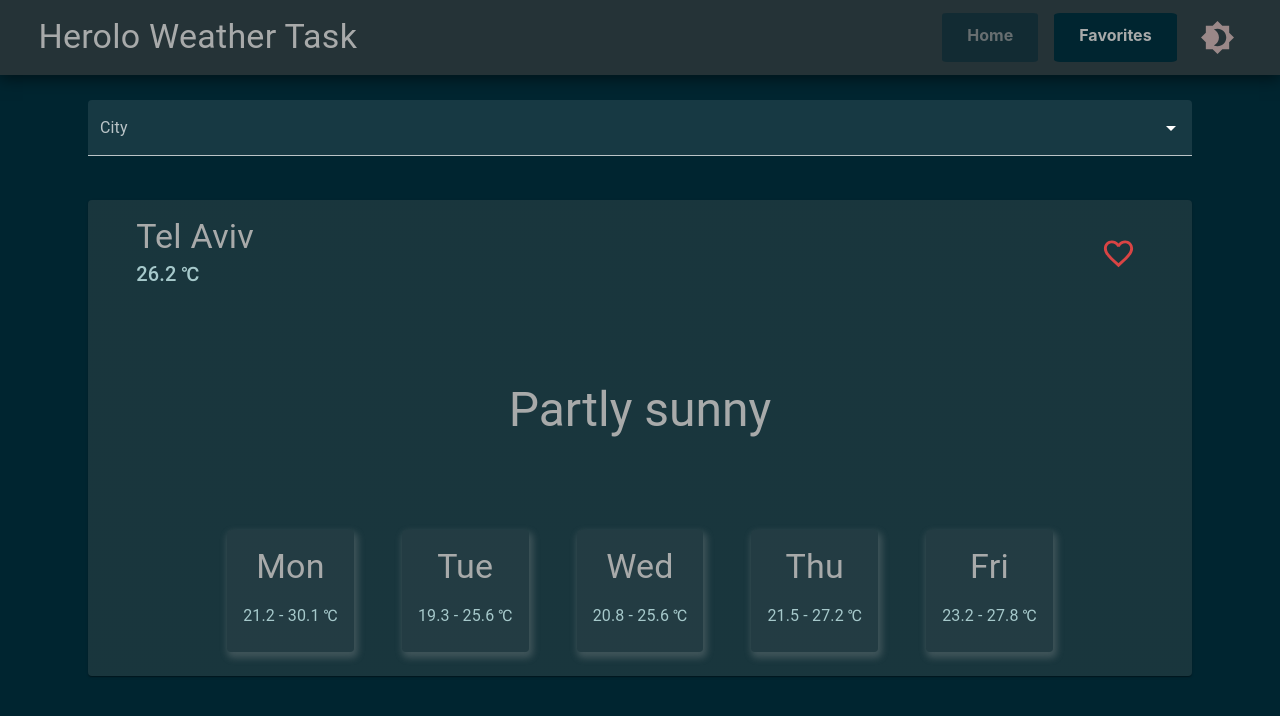
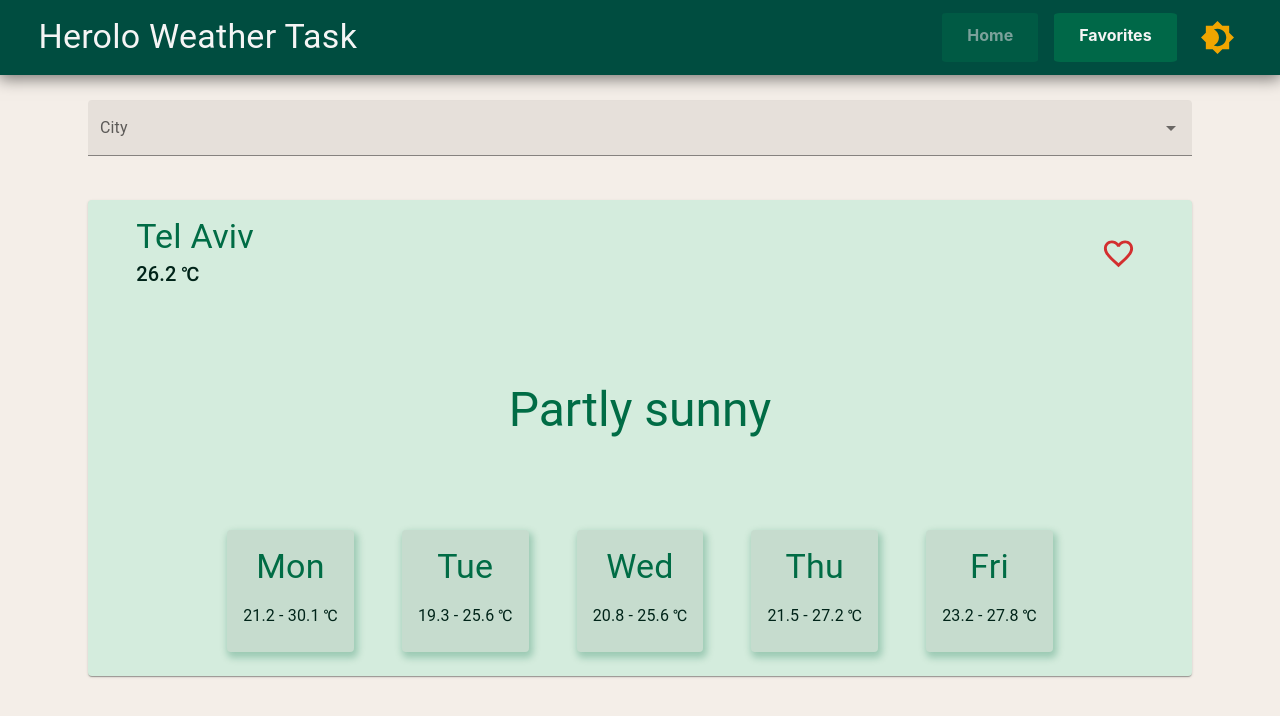
Before and after one commit to OPerel/ori-perelman-01-11-2021, a React (Create React App) app: page / in a window 1280 px wide. Shown: the top 716 px of the page. Built offline with nearby package versions, Linux system fonts and the light colour scheme; no server answers.

Commit message:
Add english only validation hook for search input

```diff
--- a/src/componetns/CustomThemeProvider/CustomThemeProvider.tsx
+++ b/src/componetns/CustomThemeProvider/CustomThemeProvider.tsx
@@ -13,7 +13,7 @@ const ColorModeToggleContext = createContext(() => {});
 export const useToggleColorMode = () => useContext(ColorModeToggleContext);
 
 const CustomThemeProvider: React.FC = ({ children }) => {
-  const [mode, setMode] = useState<Mode>('dark');
+  const [mode, setMode] = useState<Mode>('light');
   const prefersDarkMode = useMediaQuery('(prefers-color-scheme: dark)');
 
   if (prefersDarkMode) {
--- a/src/componetns/Header/MobileNav.tsx
+++ b/src/componetns/Header/MobileNav.tsx
@@ -26,29 +26,12 @@ const MobileNav: React.FC<Props> = () => {
 
   return (
     <div>
-      <IconButton
-        aria-label="more"
-        aria-controls="long-menu"
-        aria-expanded={open ? 'true' : undefined}
-        aria-haspopup="true"
-        onClick={handleClick}
-      >
+      <IconButton onClick={handleClick}>
         <Typography color="primary.contrastText">
           <MenuIcon />
         </Typography>
       </IconButton>
-      <Menu
-        id="long-menu"
-        MenuListProps={{
-          'aria-labelledby': 'long-button',
-          sx: {
-            justifyContent: 'center',
-          },
-        }}
-        anchorEl={anchorEl}
-        open={open}
-        onClose={handleClose}
-      >
+      <Menu anchorEl={anchorEl} open={open} onClose={handleClose}>
         <MenuItem
           divider
           onClick={handleClose}
--- a/src/componetns/homeView/CurrentLocationWeather.tsx
+++ b/src/componetns/homeView/CurrentLocationWeather.tsx
@@ -44,6 +44,7 @@ const CurrentLocationWeather: React.FC<Props> = ({
   const [isFavoriteLocation, setIsFavoriteLocation] = useState<boolean>(
     value && value.Key in favorites
   );
+
   const handleFavClick = () => {
     if (isFavoriteLocation) {
       dispatch(removeFromFavorites(value.Key));
--- a/src/componetns/homeView/SearchInput.tsx
+++ b/src/componetns/homeView/SearchInput.tsx
@@ -11,8 +11,9 @@ import CircularProgress from '@mui/material/CircularProgress';
 import AppAlert from '../common/Alert';
 import Box from '@mui/material/Box';
 import Paper from '@mui/material/Paper';
-import { DefaultCity } from '../../utils/constants';
+import { DefaultCity, SearchInputTexts } from '../../utils/constants';
 import { useTheme } from '@mui/material';
+import useInputValidation from '../../hooks/useInputValidation';
 
 interface SearchInputProps {
   setCityName(name: string): void;
@@ -28,6 +29,7 @@ const SearchInput: React.FC<SearchInputProps> = ({ setCityName }) => {
     error: autoCompleteError,
   } = useAppSelector(state => state.autoComplete);
   const { value } = useAppSelector(state => state.currentWeather);
+  const typeError = useInputValidation(inputValue);
 
   return (
     <Box>
@@ -49,8 +51,13 @@ const SearchInput: React.FC<SearchInputProps> = ({ setCityName }) => {
           return (
             <TextField
               {...params}
-              label="City"
+              label={SearchInputTexts.Label}
               variant="filled"
+              error={typeError}
+              helperText={typeError ? SearchInputTexts.Error : undefined}
+              FormHelperTextProps={{
+                error: typeError,
+              }}
               InputProps={{
                 ...params.InputProps,
                 endAdornment: (
--- /dev/null
+++ b/src/hooks/useInputValidation.tsx
@@ -0,0 +1,14 @@
+import { useEffect, useState } from 'react';
+
+export default function useInputValidation(input: string) {
+  const [typeError, setTypeError] = useState(false);
+
+  useEffect(() => {
+    if (input) {
+      const englishLetters = /^[A-Za-z]+$/;
+      setTypeError(!input.match(englishLetters));
+    }
+  }, [input]);
+
+  return typeError;
+}
--- a/src/store/currentWeatherSlice.ts
+++ b/src/store/currentWeatherSlice.ts
@@ -50,6 +50,9 @@ const currentWeatherSlice = createSlice({
 const { reset, fetchWeather, setWeather, setError } =
   currentWeatherSlice.actions;
 
+/**
+ * Action thunk creator that accepts an object with a "Key" field.
+ */
 export const fetchCurrentWeather = (location: any): AppThunk => {
   return async (dispatch, getState) => {
     if (!location) {
--- a/src/utils/constants.ts
+++ b/src/utils/constants.ts
@@ -15,6 +15,11 @@ export enum HeaderTexts {
   ToggleDarkMode = 'Toggle dark mode',
 }
 
+export enum SearchInputTexts {
+  Label = 'City',
+  Error = '* English only',
+}
+
 export enum FavoriteTexts {
   NoFavorites = 'No favorites yet...',
 }
--- a/src/views/Home/Home.tsx
+++ b/src/views/Home/Home.tsx
@@ -6,8 +6,6 @@ import { fetchCurrentWeather, useAppDispatch } from '../../store';
 import { DefaultCity } from '../../utils/constants';
 import SearchInput from '../../componetns/homeView/SearchInput';
 import CurrentLocationWeather from '../../componetns/homeView/CurrentLocationWeather';
-
-// TODO: validate only english in search input
 
 interface LocationState {
   locationKey: string;
@@ -18,6 +16,7 @@ const Home: React.FC = () => {
   const dispatch = useAppDispatch();
   const location = useLocation<LocationState>();
   const history = useHistory();
+  // TODO: better names for location state vars
   const locationName = location.state?.locationName;
   const locationKey = location.state?.locationKey;
   const [cityName, setCityName] = useState<string>(DefaultCity.Name);
```
